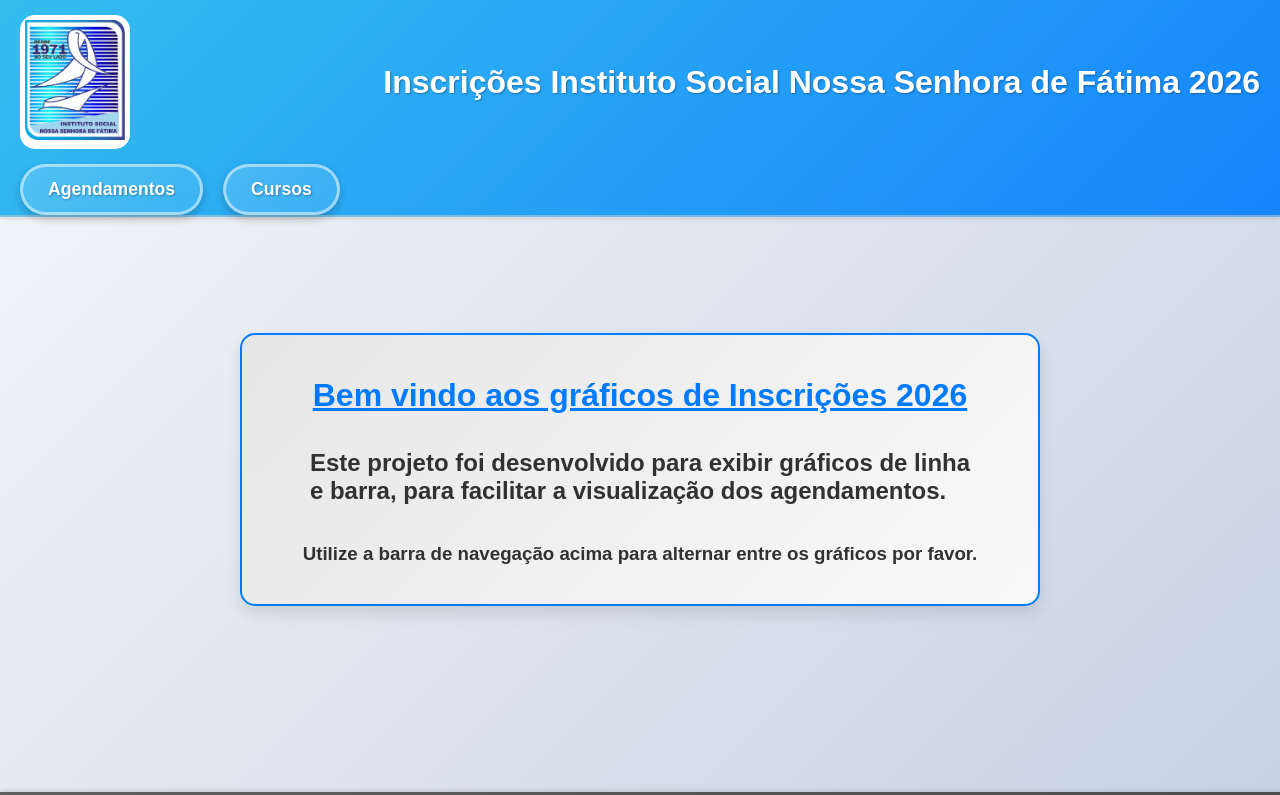
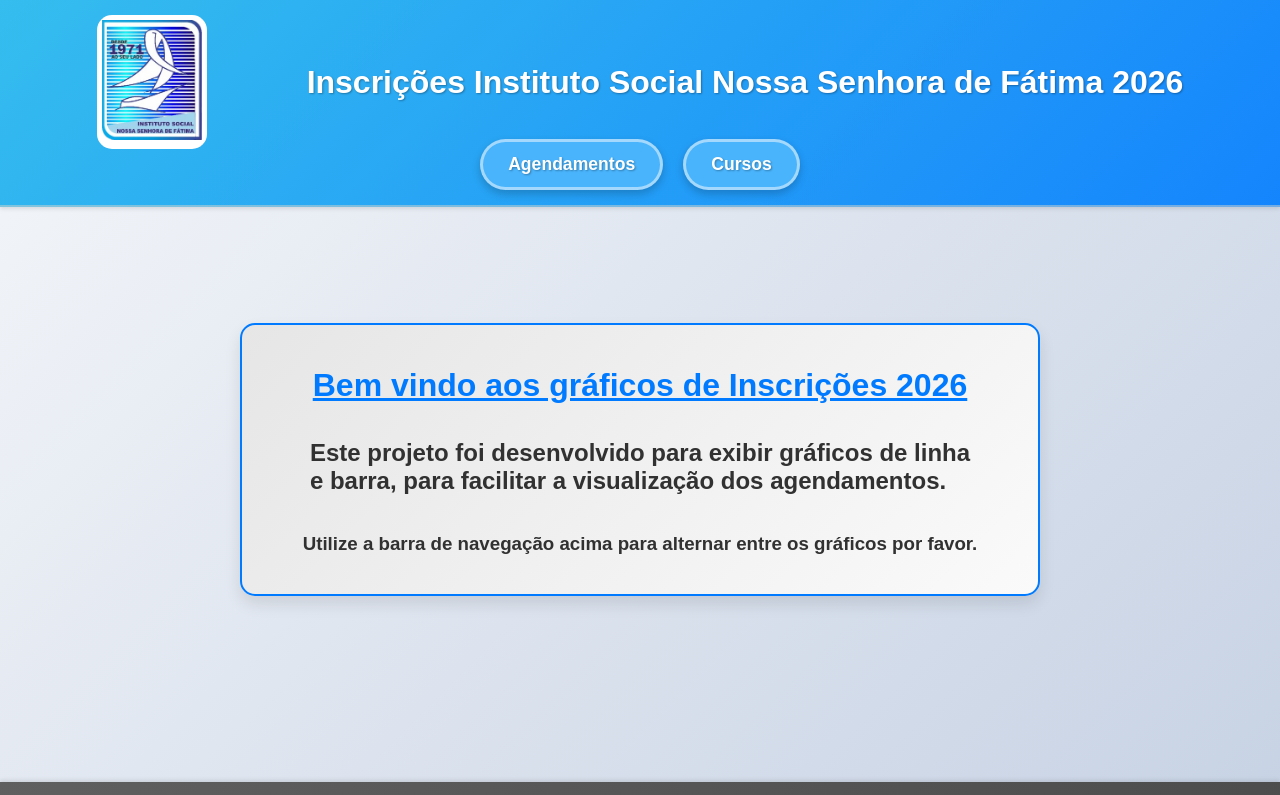
Before and after one commit to Nato0202/grafico, a React (Vite) app in the folder Frontend/: page / in a window 1280 px wide. Shown: the top 795 px of the page. Built offline with nearby package versions, Linux system fonts and the light colour scheme.

Commit message:
Alteração das cores da barra

```diff
--- a/Frontend/src/components/charts/ChartDisplay.jsx
+++ b/Frontend/src/components/charts/ChartDisplay.jsx
@@ -61,25 +61,50 @@
     label = "Total de Agendamentos";
   }
 
+  // Função pra definir cor com base no nome do curso
+  const getCourseColor = (courseName) => {
+    const name = courseName.toLowerCase();
+
+    if (name.includes("administração")) return "rgba(255, 159, 64, 0.8)"; // laranja
+    if (name.includes("informática")) return "rgba(54, 162, 235, 0.8)"; // azul
+    if (name.includes("comunicação visual")) return "rgba(255, 20, 147, 0.8)"; // rosa choque
+    if (name.includes("automação residencial")) return "rgba(90, 185, 100, 0.8)"
+    if (name.includes("eletricista")) return "rgba(255, 206, 86, 0.8)"; // amarelo
+    if (name.includes("eletromecânica") || name.includes("eletromecanica")) return "rgba(40, 40, 40, 0.9)"; // cinza muito escuro
+    if (name.includes("inglês básico") || name.includes("ingles basico")) return "rgba(255, 0, 255, 0.8)"; // magenta
+    if (name.includes("pré intermediário") || name.includes("pre intermediario")) return "rgba(153, 102, 255, 0.8)"; // roxo
+    if (name.includes("avançado") || name.includes("intermediário")) return "rgba(75, 0, 130, 0.8)" // roxo mais escuro
+    if (name.includes("inglês teens ii")) return "rgba(139, 0, 0, 0.8)"; // vermelho mais escuro
+    if (name.includes("inglês teens i")) return "rgba(255, 0, 0, 0.8)"; // vermelho
+
+
+    return "rgba(201, 203, 207, 0.7)"; // fallback cinzinha
+  };
+
   const chartData = {
     labels,
     datasets: [
       {
         label,
         data: valores,
-        backgroundColor: chartType === 'bar' ? "rgba(54, 162, 235, 0.5)" : "rgba(75, 192, 192, 0.2)",
-        borderColor: chartType === 'bar' ? "rgb(54, 162, 235)" : "rgb(75, 192, 192)",
-        borderWidth: chartType === 'bar' ? 1 : undefined,
-        tension: chartType === 'line' ? 0.3 : undefined,
-      }
-    ]
+        backgroundColor:
+          dataType === "cursos"
+            ? data.map((item) => getCourseColor(item.courseName))
+            : "rgba(75, 192, 192, 0.2)",
+        borderColor:
+          dataType === "cursos"
+            ? data.map((item) => getCourseColor(item.courseName).replace("0.7", "1"))
+            : "rgb(75, 192, 192)",
+        borderWidth: 1,
+      },
+    ],
   };
 
   const options = {
     responsive: true,
     maintainAspectRatio: false,
     plugins: {
-      legend: { position: "top" },
+      legend: { position: "top", },
       title: { display: true, text: title },
       tooltip: {
         callbacks: {
--- a/Frontend/src/components/footer/index.scss
+++ b/Frontend/src/components/footer/index.scss
@@ -56,12 +56,12 @@
 
         a{
             text-decoration: none;
-            color: #007bff;
+            color: #ffffff;
             font-weight: 500;
             transition: all 0.3s ease;
 
             &:hover{
-                color: #0056b3;
+                color: #bbbbbb;
                 text-decoration: underline;
                 transform: translateX(5px);
             }
--- a/Frontend/src/components/navBar/index.scss
+++ b/Frontend/src/components/navBar/index.scss
@@ -2,7 +2,8 @@
     display: flex;
     justify-content: space-between;
     align-items: center;
-    flex-wrap: wrap;
+    flex-direction: column;
+
     padding: 0 20px;
 
     font-family: Arial, Helvetica, sans-serif;
@@ -13,6 +14,12 @@
     background: linear-gradient(135deg, rgba(32, 183, 237, 0.9), rgba(0, 123, 255, 0.9));
     border-bottom: 2px solid rgba(206, 206, 206, 0.5);
     box-shadow: 0 2px 4px rgba(0, 0, 0, 0.1);
+
+    .jojoM{
+        display: flex;
+        justify-content: center;
+        align-items: center;
+        gap: 100px;
 
         .img{
             width: max-content;
@@ -42,11 +49,12 @@
             font-weight: 600;
             text-shadow: 1px 1px 2px rgba(0, 0, 0, 0.3);
         }
+    }
 
     .options{
         display: flex;
         justify-content: center;
-        margin: 0;
+        margin: -25px 0 15px 0;
         padding: 0;
         font-size: 18px;
         gap: 20px;
@@ -56,7 +64,8 @@
             color: white;
             padding: 12px 25px;
             border: 3px solid rgba(255, 255, 255, 0.5);
-            background: linear-gradient(135deg, rgba(255, 255, 255, 0.15), rgba(255, 255, 255, 0.08));
+            background-color:rgb(73, 180, 252) ;
+
             border-radius: 30px;
             transition: all 0.3s ease-in-out;
             font-weight: 700;
--- a/Frontend/src/components/navBar/navBar.jsx
+++ b/Frontend/src/components/navBar/navBar.jsx
@@ -4,11 +4,13 @@
 export default function NavBar() {
     return (
         <div className="navBar">
-            <div className="img">
-                <Link to="/"><img className='navBar-img' src="/image/logo-isnsf.png" alt="logo" /></Link>
-            </div>
-            <div className="title">
-                <h1>Inscrições Instituto Social Nossa Senhora de Fátima 2026</h1>
+            <div className='jojoM'>
+                <div className="img">
+                    <Link to="/"><img className='navBar-img' src="/image/logo-isnsf.png" alt="logo" /></Link>
+                </div>
+                <div className="title">
+                    <h1>Inscrições Instituto Social Nossa Senhora de Fátima 2026</h1>
+                </div>
             </div>
             <div className="options">
                 <Link className='Link' to="/Grafico_Linha">Agendamentos</Link>
--- a/Frontend/src/pages/Linha/index.scss
+++ b/Frontend/src/pages/Linha/index.scss
@@ -27,14 +27,14 @@
         .buttons{
             display: flex;
             gap: 15px;
-            margin: 20px 0;
+            margin: 20px 0 -15px 0;
             flex-wrap: wrap;
             justify-content: center;
 
             button{
                 padding: 12px 25px;
                 border: 2px solid #007bff;
-                background: linear-gradient(135deg, #007bff, #0056b3);
+                background: linear-gradient(135deg, #3395ff, #1c62b1);
                 color: white;
                 cursor: pointer;
                 border-radius: 25px;
@@ -44,14 +44,14 @@
                 box-shadow: 0 4px 8px rgba(0, 123, 255, 0.3);
 
                 &.active{
-                    background: linear-gradient(135deg, #007bff, #0056b3);
+                    background: linear-gradient(135deg, #3395ff, #306aad);
                     color: white;
                     transform: scale(1.05);
                     box-shadow: 0 4px 8px rgba(0, 123, 255, 0.3);
                 }
 
                 &:hover{
-                    background: linear-gradient(135deg, #0056b3, #004085);
+                    background: linear-gradient(135deg, #1b81ee, #1c62b1);
                     transform: translateY(-2px);
                     box-shadow: 0 6px 12px rgba(0, 123, 255, 0.4);
                 }
```
Lines whose indentation alone changed are shown as unchanged.
